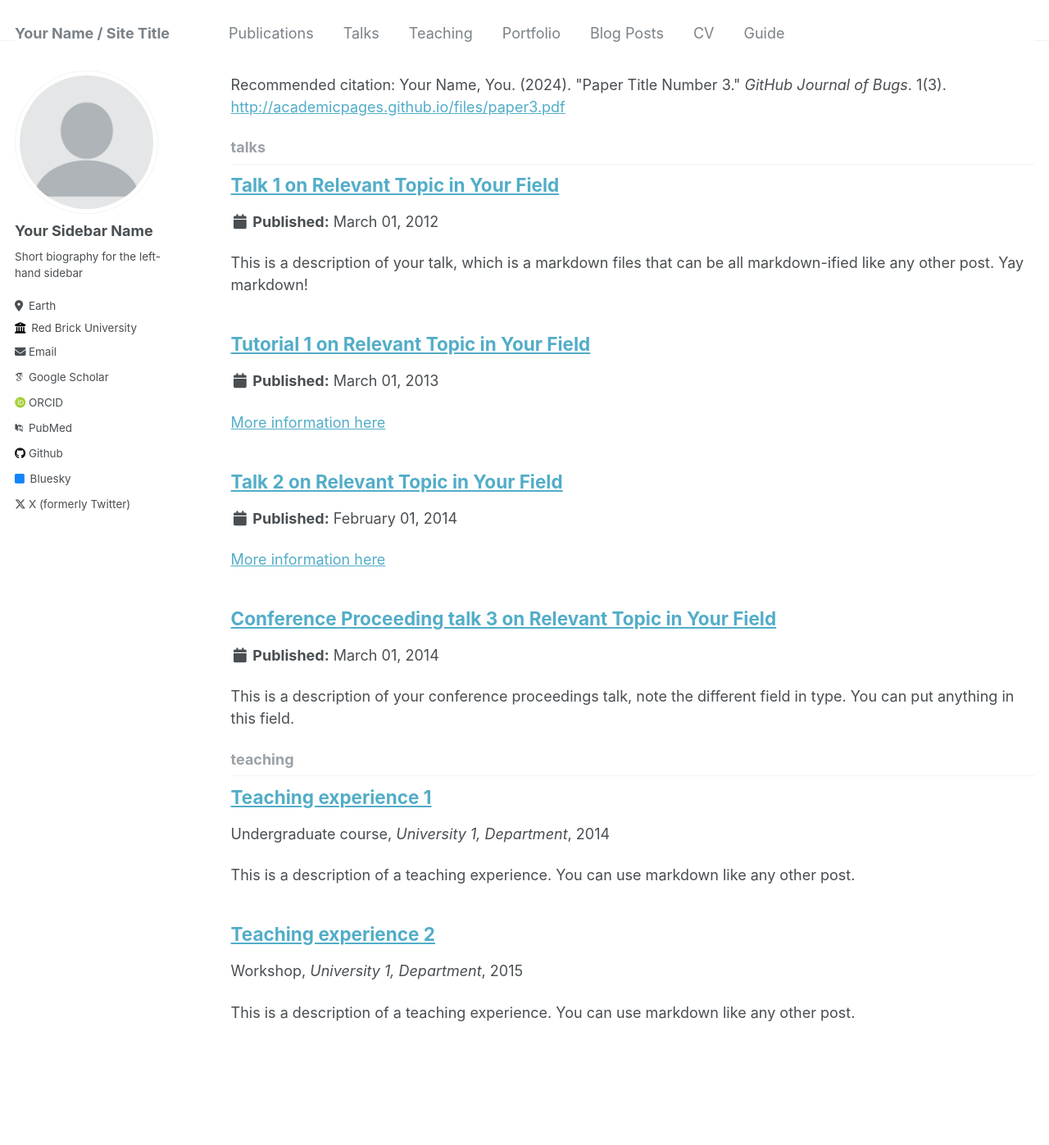
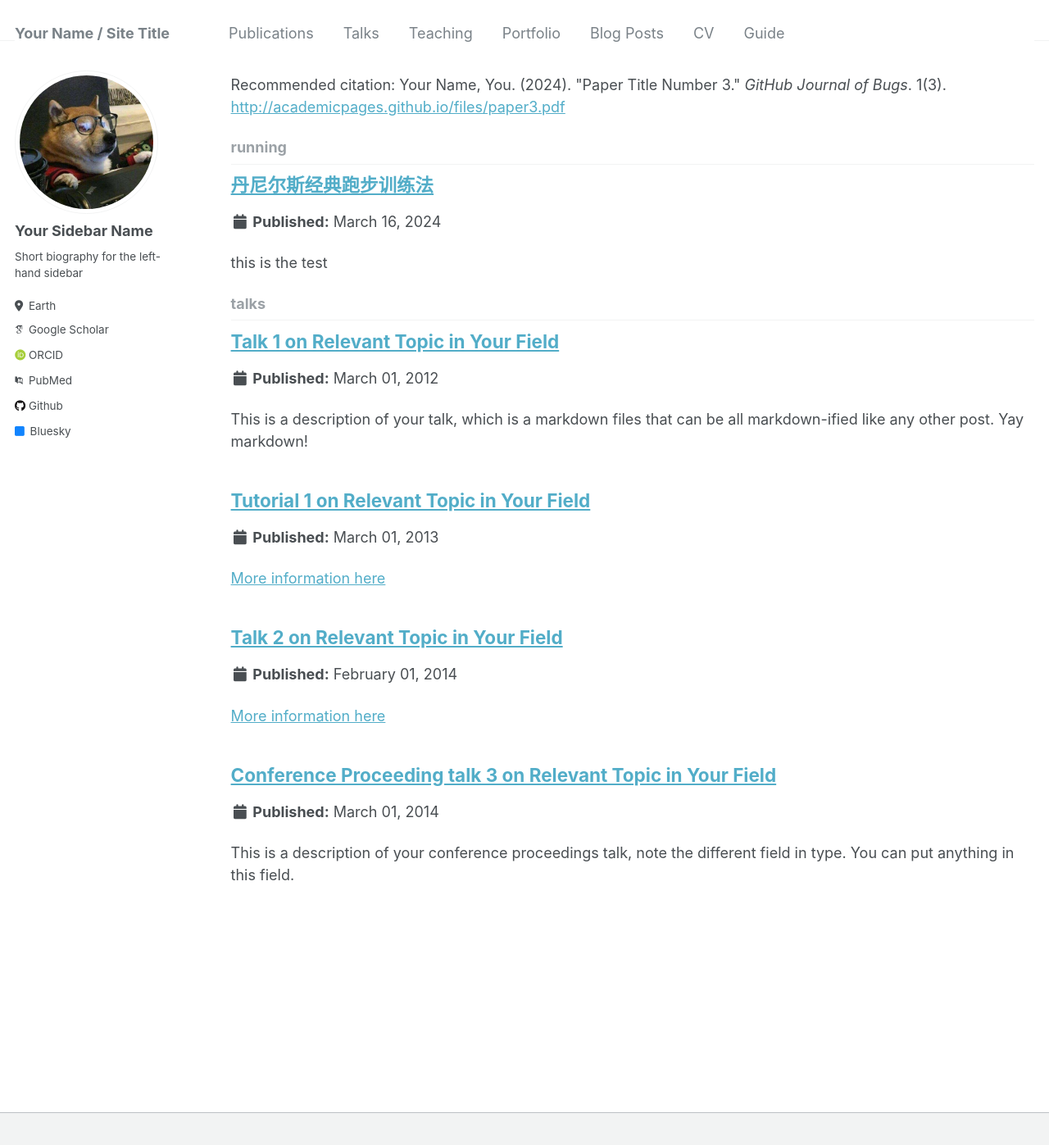
Before and after one commit to MicroMilo/micromilo.github.io, a Jekyll site: the page built from _pages/collection-archive.html, in a window 1280 px wide and 1400 px high, scrolled down 1931 px. Shown: the top 1397 px of the window at 82% size. Built offline with Jekyll 4.4.1, drawn with Linux system fonts in a browser that asks for light colours; some web fonts are replaced.

Commit message:
First upd

```diff
--- a/_config.yml
+++ b/_config.yml
@@ -7,7 +7,7 @@
 # server process.
 
 # Basic Site Settings
-locale                   : "en-US"
+locale                   : "zh-CN"
 title                    : "Your Name / Site Title"
 title_separator          : "-"
 name                     : &name "Your Name"
@@ -21,14 +21,14 @@ repository               : "academicpages/academicpages.github.io"
 #               Additional customization can be done by editing /_includes/author-profile.html
 author:
   # Biographic information
-  avatar           : "profile.png"
+  avatar           : "profile.jpg"
   name             : "Your Sidebar Name"
   pronouns         : # example: "she/her"
   bio              : "Short biography for the left-hand sidebar"
   location         : "Earth"
-  employer         : "Red Brick University"
+  employer         : #"Red Brick University"
   uri              : # URL
-  email            : "none@example.org"
+  email            : #"none@example.org"
 
   # Academic websites
   arxiv            : # URL - Update with the correct link to your profile
@@ -64,7 +64,7 @@ author:
   steam            : # Username
   telegram         : # URL
   tumblr           : # Username
-  twitter          : "UniofOxford"  # Replace this with your X / Twitter handle
+  twitter          : # "UniofOxford"  # Replace this with your X / Twitter handle
   vine             : # Username
   weibo            : # Username
   wikipedia        : # Username
@@ -199,7 +199,7 @@ kramdown:
 
 # Collections
 collections:
-  teaching:
+  running:
     output: true
     permalink: /:collection/:path/
   publications:
@@ -233,10 +233,10 @@ defaults:
     values:
       layout: single
       author_profile: true
-  # _teaching
+  # running
   - scope:
       path: ""
-      type: teaching
+      type: running
     values:
       layout: single
       author_profile: true
@@ -280,7 +280,7 @@ sass:
 permalink: /:categories/:title/
 # paginate: 5 # amount of posts to show
 # paginate_path: /page:num/
-timezone: America/Los_Angeles # http://en.wikipedia.org/wiki/List_of_tz_database_time_zones
+timezone: 	Asia/Chongqing # http://en.wikipedia.org/wiki/List_of_tz_database_time_zones
 
 
 # Plugins
--- /dev/null
+++ b/_running/Dennis-running-principle.md
@@ -0,0 +1,9 @@
+---
+title: "丹尼尔斯经典跑步训练法"
+collection: running
+permalink: /running/Dennis-running-principle
+venue: "北京"
+date: 2024-03-16
+---
+
+this is the test
--- a/_teaching/2014-spring-teaching-1.md
+++ /dev/null
@@ -1,20 +0,0 @@
----
-title: "Teaching experience 1"
-collection: teaching
-type: "Undergraduate course"
-permalink: /teaching/2014-spring-teaching-1
-venue: "University 1, Department"
-date: 2014-01-01
-location: "City, Country"
----
-
-This is a description of a teaching experience. You can use markdown like any other post.
-
-Heading 1
-======
-
-Heading 2
-======
-
-Heading 3
-======
--- a/_teaching/2015-spring-teaching-2.md
+++ /dev/null
@@ -1,20 +0,0 @@
----
-title: "Teaching experience 2"
-collection: teaching
-type: "Workshop"
-permalink: /teaching/2015-spring-teaching-1
-venue: "University 1, Department"
-date: 2015-01-01
-location: "City, Country"
----
-
-This is a description of a teaching experience. You can use markdown like any other post.
-
-Heading 1
-======
-
-Heading 2
-======
-
-Heading 3
-======
```
Also changed, not shown: images/profile.jpg (added), images/profile.png (deleted).
